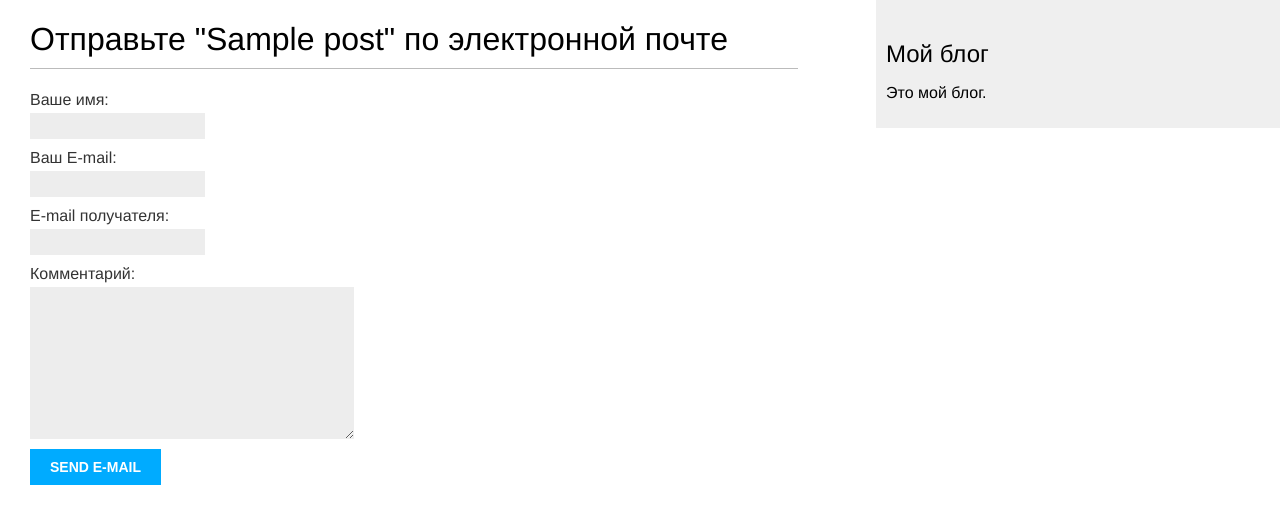
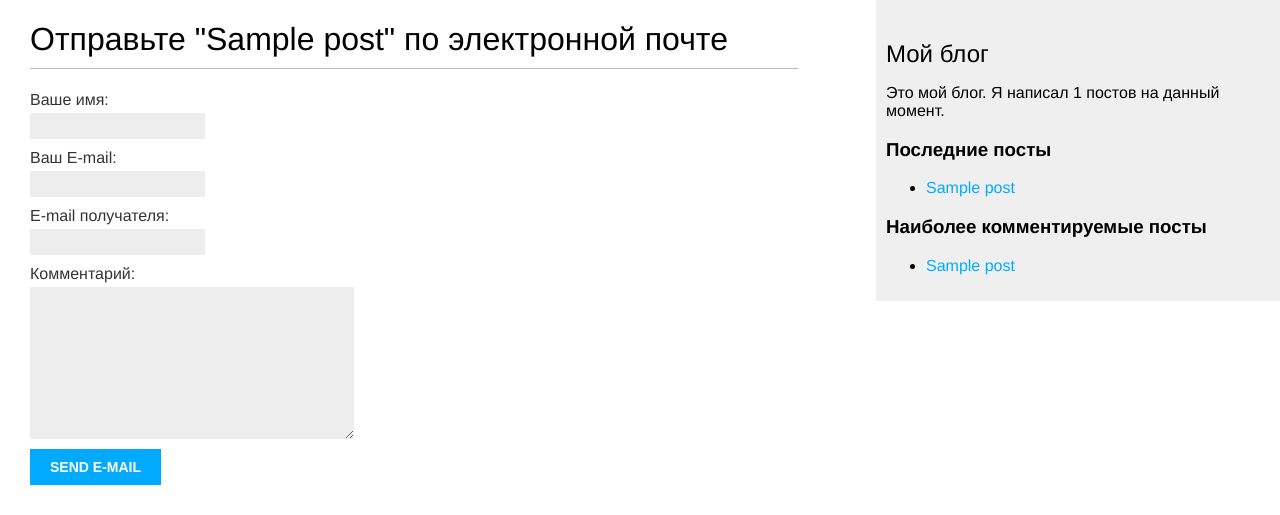
Before and after one commit to smaspb17/my_blog, a Django app: page /blog/1/share/ in a window 1280 px wide. Shown: the top 515 px of the page. Run offline with Django 4.2, Linux system fonts and the light colour scheme; tables that the repository leaves empty hold one stand-in row (values such as "Sample post").

Commit message:
Add django-taggit and tags by posts, add simple/inclusion tags

```diff
--- a/my_blog/blog/models.py
+++ b/my_blog/blog/models.py
@@ -3,6 +3,7 @@ from django.db import models
 from django.db.models import TextChoices
 from django.urls import reverse
 from django.utils import timezone
+from taggit.managers import TaggableManager
 
 
 class PublishedManager(models.Manager):
@@ -27,9 +28,10 @@ class Post(models.Model):
     status = models.CharField(
         max_length=2, choices=Status.choices, default=Status.DRAFT
     )
+    tags = TaggableManager()
 
-    objects = models.Manager() # менеджер, применяемый по умолчанию
-    published = PublishedManager() # конкретно-прикладной менеджер
+    objects = models.Manager() # встроенный менеджер, применяемый по умолчанию
+    published = PublishedManager() # кастомный менеджер
 
     class Meta:
         ordering = ["-publish"]
--- a/my_blog/blog/templates/blog/base.html
+++ b/my_blog/blog/templates/blog/base.html
@@ -1,4 +1,6 @@
 {% load static %}
+{% load blog_tags %}
+
 <!DOCTYPE html>
 <html>
 <head>
@@ -11,7 +13,21 @@
 	</div>
 	<div id="sidebar">
 		<h2>Мой блог</h2>
-		<p>Это мой блог.</p>
+		<p>
+			Это мой блог.
+			Я написал {% total_posts %} постов на данный момент.
+		</p>
+		<h3>Последние посты</h3>
+		{% show_latest_posts 3 %}
+		<h3>Наиболее комментируемые посты</h3>
+		{% get_most_commented_posts as most_commented_posts %}
+		<ul>
+		{% for post in most_commented_posts %}
+			<li>
+				<a href="{{ post.get_absolute_url }}">{{ post.title }}</a>
+			</li>
+		{% endfor %}
+		</ul>
 	</div>
 </body>
 </html>
--- /dev/null
+++ b/my_blog/blog/templates/blog/post/latest_posts.html
@@ -0,0 +1,7 @@
+<ul>
+	{% for post in latest_posts %}
+		<li>
+		<a href="{{ post.get_absolute_url }}">{{ post.title }}</a>
+		</li>
+	{% endfor %}
+</ul>
--- a/my_blog/blog/templates/pagination.html
+++ b/my_blog/blog/templates/pagination.html
@@ -4,7 +4,7 @@
 			<a href="?page={{ page.previous_page_number }}">Назад</a>
 		{% endif %}
 		<span class="current">
-			Страница {{ page.number }} из {{ page.paginator.num_pages }}.
+			Страница {{ page.number }} / {{ page.paginator.num_pages }}.
 		</span>
 		{% if page.has_next %}
 			<a href="?page={{ page.next_page_number }}">Вперед</a>
--- /dev/null
+++ b/my_blog/blog/templatetags/blog_tags.py
@@ -0,0 +1,23 @@
+from django import template
+from django.db.models import Count
+
+from ..models import Post
+
+register = template.Library()
+
+
+@register.simple_tag
+def total_posts():
+    return Post.published.count()
+
+
+@register.inclusion_tag('blog/post/latest_posts.html')
+def show_latest_posts(count=5):
+    latest_posts = Post.published.order_by('-publish')[:count]
+    return {'latest_posts': latest_posts}
+
+
+@register.simple_tag
+def get_most_commented_posts(count=5):
+    return Post.published.annotate(
+        total_comments=Count('comments')).order_by('-total_comments')[:count]
--- a/my_blog/blog/urls.py
+++ b/my_blog/blog/urls.py
@@ -4,7 +4,8 @@ from . import views
 
 app_name = 'blog'
 urlpatterns = [
-    path('', views.PostListView.as_view(), name='post_list'),
+    path('', views.post_list, name='post_list'),
+    path('tag/<slug:tag_slug>/', views.post_list, name='post_list_by_tag'),
     path('<int:year>/<int:month>/<int:day>/<slug:post>/',
          views.post_detail,
          name='post_detail'),
--- a/my_blog/blog/views.py
+++ b/my_blog/blog/views.py
@@ -1,9 +1,11 @@
 from django.core.mail import send_mail
 from django.core.paginator import Paginator, EmptyPage, PageNotAnInteger
+from django.db.models import Count
 from django.http import HttpResponse, Http404
 from django.shortcuts import render, get_object_or_404
 from django.views.decorators.http import require_POST
 from django.views.generic import ListView
+from taggit.models import Tag
 
 from .forms import EmailPostForm, CommentForm
 from .models import Post
@@ -16,8 +18,13 @@ class PostListView(ListView):
     paginate_by = 3
 
 
-def post_list(request):
+# выше сделан класс
+def post_list(request, tag_slug=None):
     post_lst = Post.published.all()
+    tag = None
+    if tag_slug:
+        tag = get_object_or_404(Tag, slug=tag_slug)
+        post_lst = post_lst.filter(tags__in=[tag])
     paginator = Paginator(post_lst, 3)
     page_number = request.GET.get('page', 1)
     try:
@@ -26,7 +33,10 @@ def post_list(request):
         posts = paginator.page(paginator.num_pages)
     except PageNotAnInteger:
         posts = paginator.page(1)
-    return render(request, 'blog/post/list.html', {'posts': posts})
+    return render(request,
+                  'blog/post/list.html',
+                  {'posts': posts,
+                          'tag': tag})
 
 
 def post_detail(request, year, month, day, post):
@@ -36,12 +46,19 @@ def post_detail(request, year, month, day, post):
                              publish__month=month,
                              publish__day=day,
                              slug=post,)
+    tags = post.tags.all()
     comments = post.comments.filter(active=True)
     form = CommentForm()
+    post_tags_ids = post.tags.values_list('id', flat=True)
+    similar_posts = Post.published.filter(tags__in=post_tags_ids).exclude(id=post.id)
+    similar_posts = similar_posts.annotate(same_tags=Count('tags')).order_by('-same_tags', '-publish')[:4]
+
     return render(request, 'blog/post/detail.html',
                   {'post': post,
                           'comments': comments,
-                          'form': form})
+                          'form': form,
+                          'similar_posts': similar_posts,
+                          'tags': tags})
 
 
 def post_share(request, post_id):
```
Also changed, not shown: my_blog/blog/templates/blog/post/detail.html (+17 -0 lines), my_blog/blog/templates/blog/post/list.html (+18 -6 lines), my_blog/my_blog/settings.py (+1 -29 lines), my_blog/blog/migrations/0004_post_tags.py (added), my_blog/blog/templatetags/__init__.py (added).
